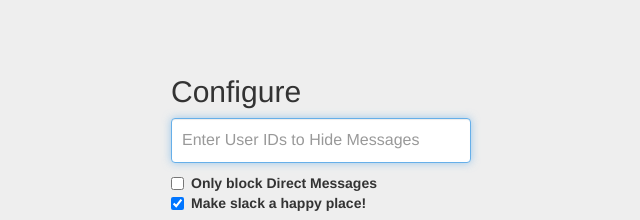
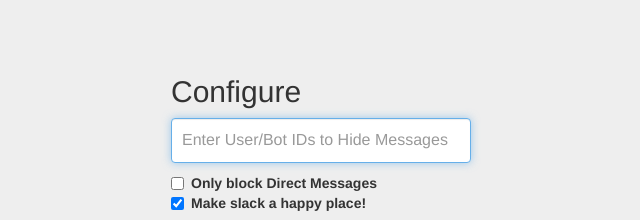
Before and after one commit to ketanbhatt/block-slack-users, a browser extension: page src/options/index.html in a window 1280 px wide. Shown: the top 220 px of the page, 319-959 px from the left. Drawn offline with Linux system fonts and the light colour scheme.

Commit message:
Update Options HTML and manifest for bots

```diff
--- a/src/options/index.html
+++ b/src/options/index.html
@@ -12,7 +12,7 @@
       <form class="form-options">
       	<h2 class="form-options-heading">Configure</h2>
 
-        <input id="inputUsers" class="form-control" placeholder="Enter User IDs to Hide Messages" autofocus>
+        <input id="inputUsers" class="form-control" placeholder="Enter User/Bot IDs to Hide Messages" autofocus>
         <div class="checkbox">
           <label><b>
             <input type="checkbox" id="onlyBlockDMs"> Only block Direct Messages
```
Also changed, not shown: manifest.json, 1 other file.
